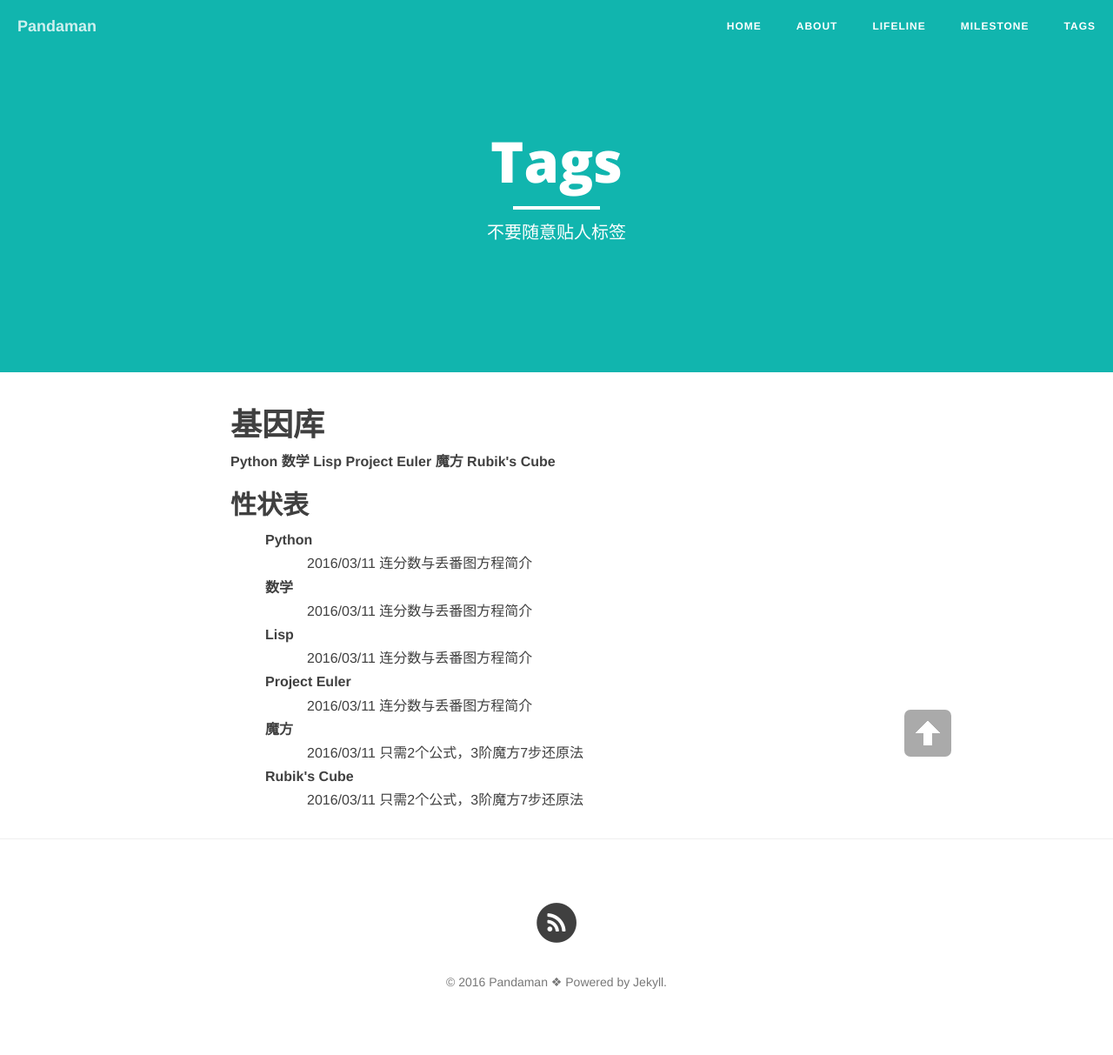
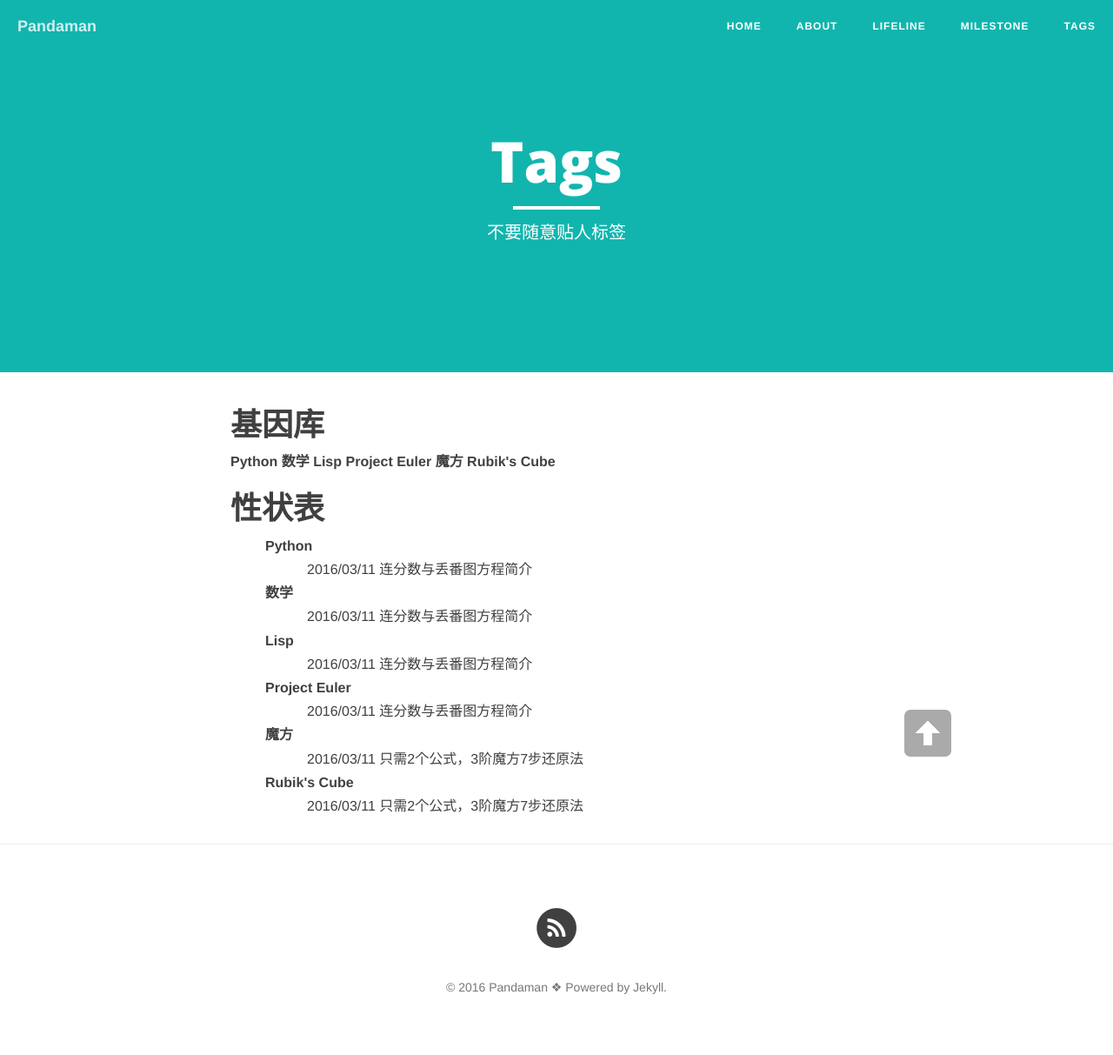
Before and after one commit to ceares/ceares.github.io, a Jekyll site: the page built from tags.md, in a window 1280 px wide. Shown: the whole page at 87% size. Built offline with Jekyll 4.4.1, drawn with Linux system fonts in a browser that asks for light colours; nearby versions of some CDN libraries; library files that are not in the unit come from our copies.

Commit message:
Update tags.md

```diff
--- a/tags.md
+++ b/tags.md
@@ -16,7 +16,7 @@ header-img: "img/semantic.jpg"
 {% endfor %}
 </div>
 
-## 性状表
+# 性状表
 
 <ul class="listing" style="list-style-type: none;font-weight:bold;">
 {% for tag in site.tags %}
```
